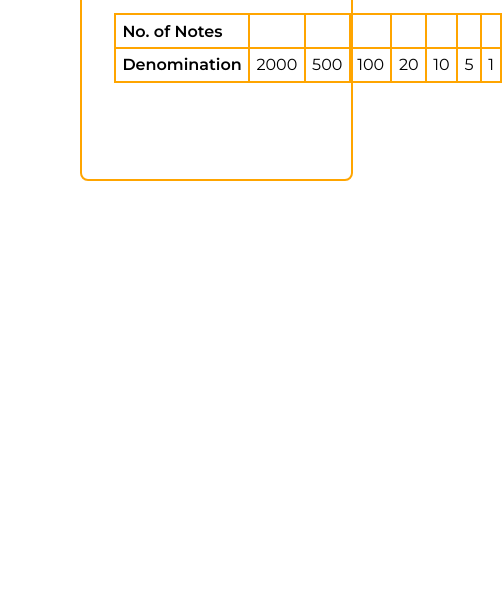
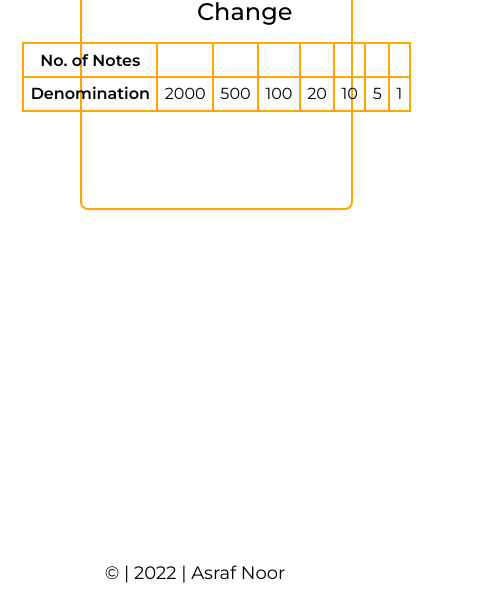
Before and after one commit to asraf-code/cash-registry, a plain HTML site: page index.html in a window 390 px wide. Shown: the part 865-1459 px from the top of the page, 502 px wide, since content can reach past the window. Before the commit the page ends 1126 px from the top, so only its background shows below. Drawn offline with Linux system fonts and the light colour scheme.

Commit message:
edited style

```diff
--- a/index.html
+++ b/index.html
@@ -45,7 +45,7 @@
 
         </table>
     </div>
-    <footer>
+    <footer class="footer-content">
         <p class="footer-text">© | 2022 | Asraf Noor</p>
         <ul class="footer-list">
           <li>
--- a/style.css
+++ b/style.css
@@ -20,7 +20,7 @@ body {
   text-align: center;
   display: flex;
   flex-direction: column;
-  padding: 5rem
+  padding: 5rem 5rem 1rem 5rem
 
 }
 
@@ -142,10 +142,21 @@ img {
 
 footer {
   text-align: center;
-  position: absolute;
+  position: relative;
   bottom: 0;
   left: 0;
   right: 0;
+  height: auto;
+  padding-top: 22rem;
+
+}
+
+.footer-content {
+  display: flex;
+  align-items: center;
+  justify-content: center;
+  flex-direction: column;
+  text-align: center;
 }
 
 ul {
@@ -160,3 +171,16 @@ ul {
 
   text-align: center;
 }
+
+
+@media (max-width:660px) {
+.change-table {
+  display: flex;
+  flex-flow: column;
+  align-items: center;
+  width: 10vw;
+  text-align: center;
+
+
+}
+}
```
